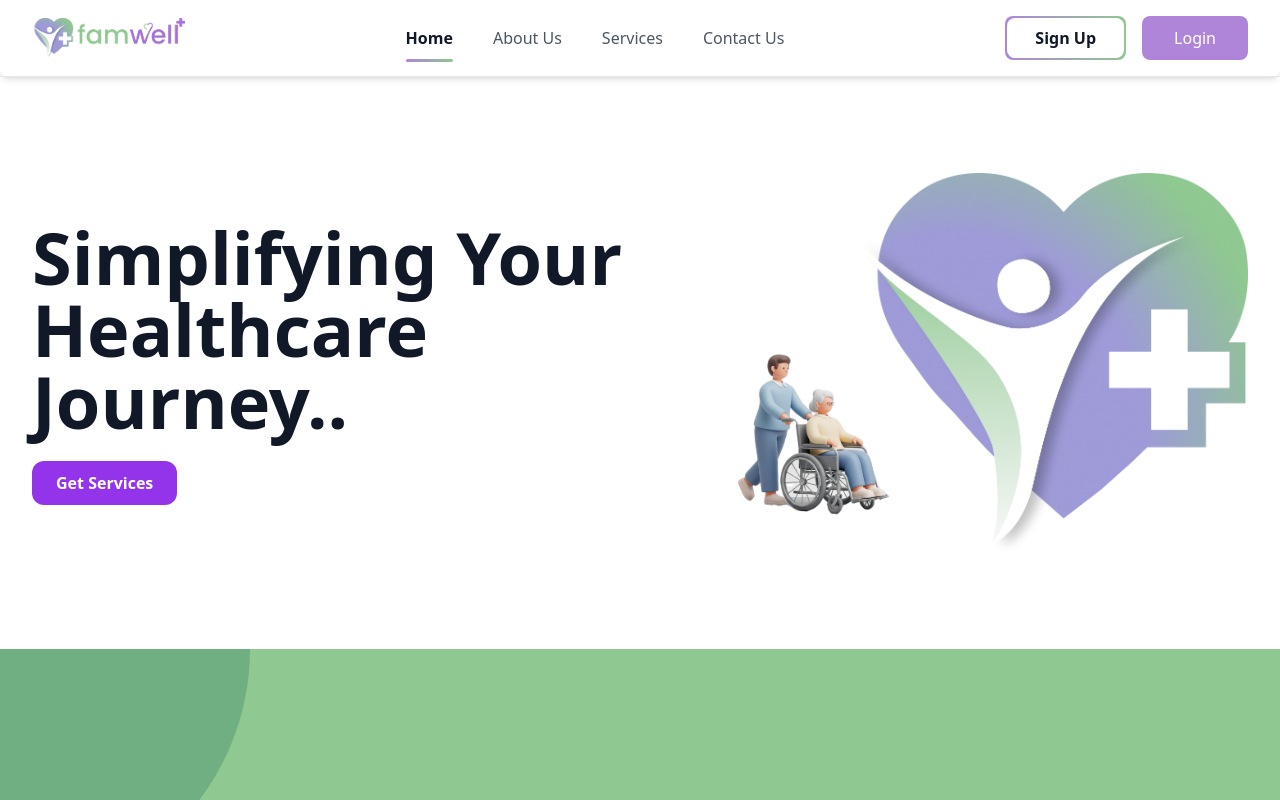
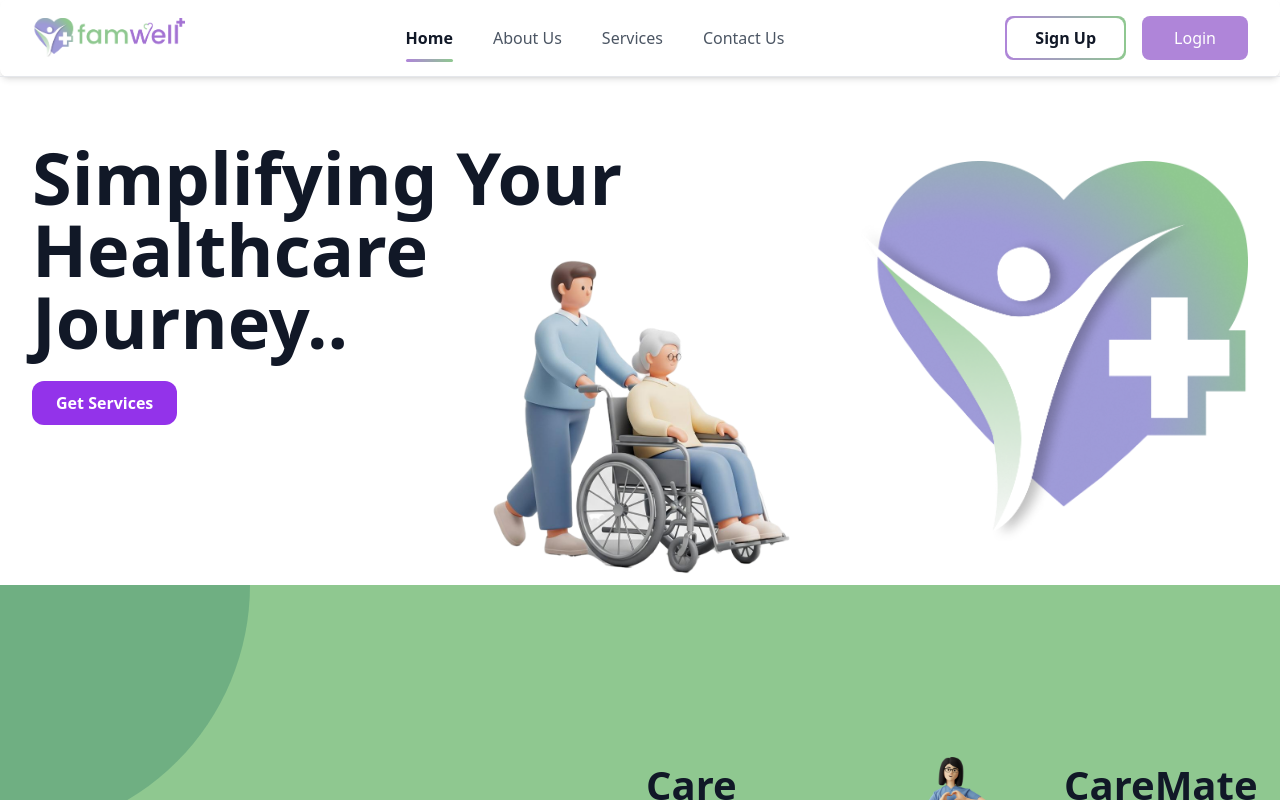
Before and after one commit to famwelltech/firebase_login, a React (Create React App) app: page / in a window 1280 px wide. Shown: the top 800 px of the page. Built offline with nearby package versions, Linux system fonts and the light colour scheme.

Commit message:
Home page updated..

```diff
--- a/src/pages/Home.jsx
+++ b/src/pages/Home.jsx
@@ -34,14 +34,16 @@ const styles = {
   heroSec: "relative overflow-hidden",
   heroBg: "absolute inset-0 -z-10 bg-gradient-to-b from-purple-50 to-white",
   heroWrap:
-    "mx-auto max-w-7xl px-4 sm:px-6 lg:px-8 py-16 lg:py-24 grid lg:grid-cols-2 items-center",
-  heroH1: "text-5xl sm:text-6xl lg:text-7xl font-bold leading-tight",
+    "mx-auto max-w-7xl px-4 sm:px-6 lg:px-8 py-12 lg:py-16 grid lg:grid-cols-2 items-start",
+   heroH1: "text-5xl sm:text-6xl lg:text-7xl font-bold leading-tight",
   heroP: "mt-4 text-lg text-gray-600",
   heroCtaRow: "mt-6 flex flex-wrap gap-3",
   ctaPrimary:
     "inline-flex h-11 items-center rounded-xl bg-purple-600 px-6 text-white font-bold hover:bg-purple-700",
   heroImgs: "flex justify-center",
   heroImg: "w-1/2 max-w-sm",
+  heroCareImg:
+    "absolute left-1/2 -translate-x-1/2 bottom-0 md:-bottom-10 lg:-bottom-16 z-20 w-auto object-contain h-[220px] sm:h-[320px] md:h-[420px] lg:h-[520px]",
   // Services
   servicesSec: "relative bg-[#8FC890] overflow-hidden p-20 pt-40",
   servicesGrid:
@@ -152,20 +154,20 @@ function Hero() {
         </div>
 
         {/* Right visual stack: large heart logo with overlapping caregiver illustration */}
-        <div className="relative w-full h-[260px] sm:h-[320px] lg:h-[380px]">
+        <div className="relative w-full h-[260px] sm:h-[320px] lg:h-[380px] justify-between flex">
           {/* Heart/brand mark */}
           <img
             src={favProp}
             alt="Famwell brand"
-            className="absolute top-0 right-0 h-full w-auto object-contain"
-          />
-          {/* Caregiver with patient */}
-          <img
-            src={carePeople}
-            alt="Caregiver with patient"
-            className="absolute bottom-0 me-5 sm:left-10 h-[70%] w-auto object-contain"
+            className="absolute top-5 right-0 h-full w-auto object-contain"
           />
         </div>
+        {/* Centered caregiver illustration (larger, horizontally centered, and slightly lower) */}
+        <img
+          src={carePeople}
+          alt="Caregiver with patient"
+          className={styles.heroCareImg}
+        />
       </div>
     </section>
   );
```
